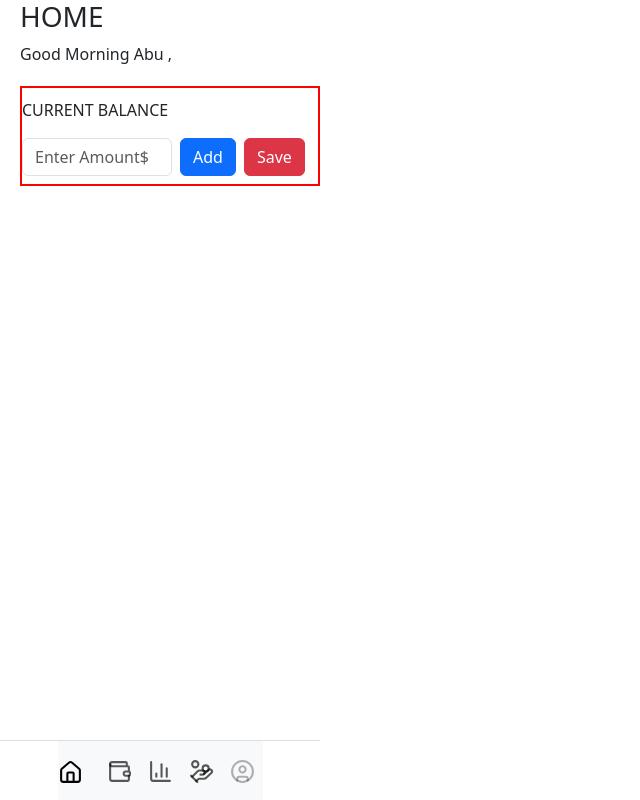
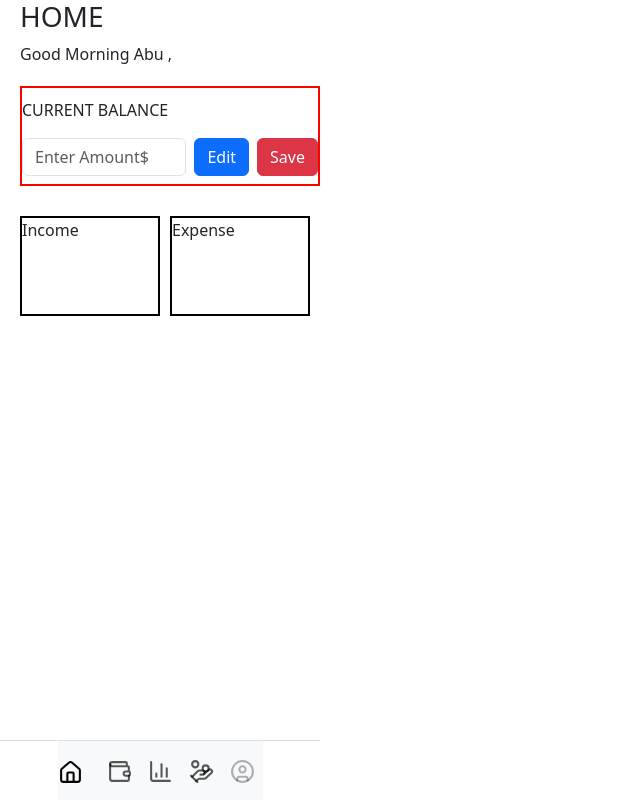
Before and after one commit to shaikhabuhasim0/finixy-expense-tracker, a React (Vite) app: page / in a window 1280 px wide. Shown: the whole page, without its empty margins (0-640 px from the left). Built offline with nearby package versions, Linux system fonts and the light colour scheme.

Commit message:
localstorage

```diff
--- a/src/App.css
+++ b/src/App.css
@@ -26,8 +26,7 @@
 
 .homeposition{
 
-    align-items: center;
-    justify-content: center;
+   justify-content:flex-start;
 }
 
 /* maininput box  */
@@ -39,9 +38,23 @@ margin-top: 20px;
 padding-top: 10px;
 padding-left: 0px;
 
+
 }
 
-.form-control{
-max-width: 150px;
 
+.container1{
+    display: flex;
+    gap: 10px;   /* boxes ke bich gap */
+    margin-top: 30px;
+       justify-content:flex-start;
+
+
+
+  }
+
+.box{
+    width: 140px;
+    height: 100px;
+    border: 2px solid black;
+    justify-content:flex-start;
 }
--- a/src/Components/Homepage.jsx
+++ b/src/Components/Homepage.jsx
@@ -1,13 +1,30 @@
 import React, { useState } from 'react'
 
 export default function Homepage(props) {
-    const [greetname , setgreetname]= useState("User")
+    const [currentbalance , setcurrentbalance]=useState("")
+
+
+
+ function editcb(){
+
+
+}
+
+ function savecb(){
+
+let a =localStorage.setItem("amount","currentbalance")
+
+}
+
+
 
   return (<>
   <div className='homeposition'>
     <div><h3>{props.homepage}</h3></div>
     <div className='usergreetings'> Good Morning Abu ,</div>
     </div>
+
+    {/* main box of CURRENT BALANCE  */}
     <div className='input-cb'>
       <p>CURRENT BALANCE </p>
     <div className="d-flex gap-2">
@@ -15,10 +32,19 @@ export default function Homepage(props) {
     type="text"
     className="form-control"
     placeholder="Enter Amount$"
-  />
-  <button className="btn btn-primary">Add</button>
-  <button className="btn btn-danger">Save</button>
+    value={currentbalance}
+    onChange={(e)=>setcurrentbalance(e.target.value)}
+    />
+    {localStorage.setItem("amount",currentbalance)}
+
+  <button className="btn btn-primary" onClick={editcb}>Edit</button>
+  <button className="btn btn-danger" onClick={savecb}>Save</button>
 </div>
+</div>
+
+<div className="container1">
+  <div className="box">Income </div>
+  <div className="box">Expense </div>
 </div>
     </>
   )
```
